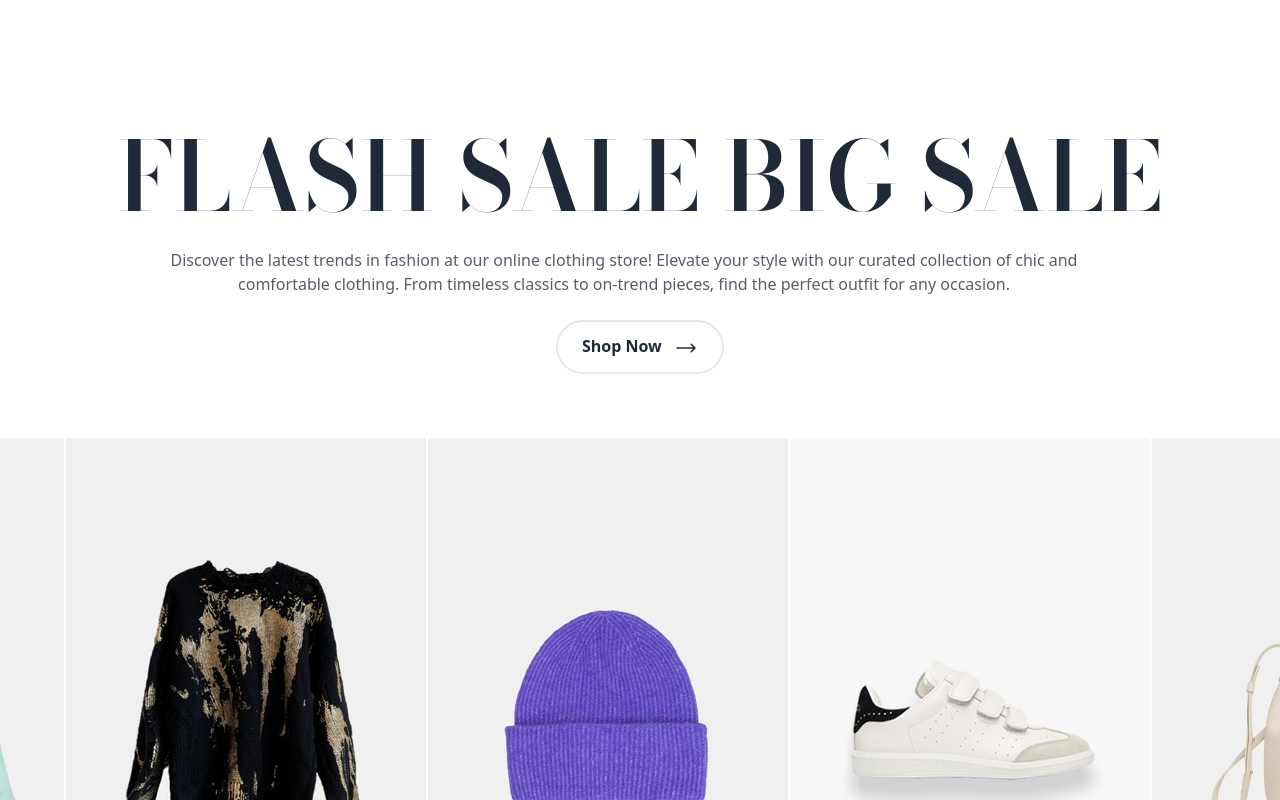
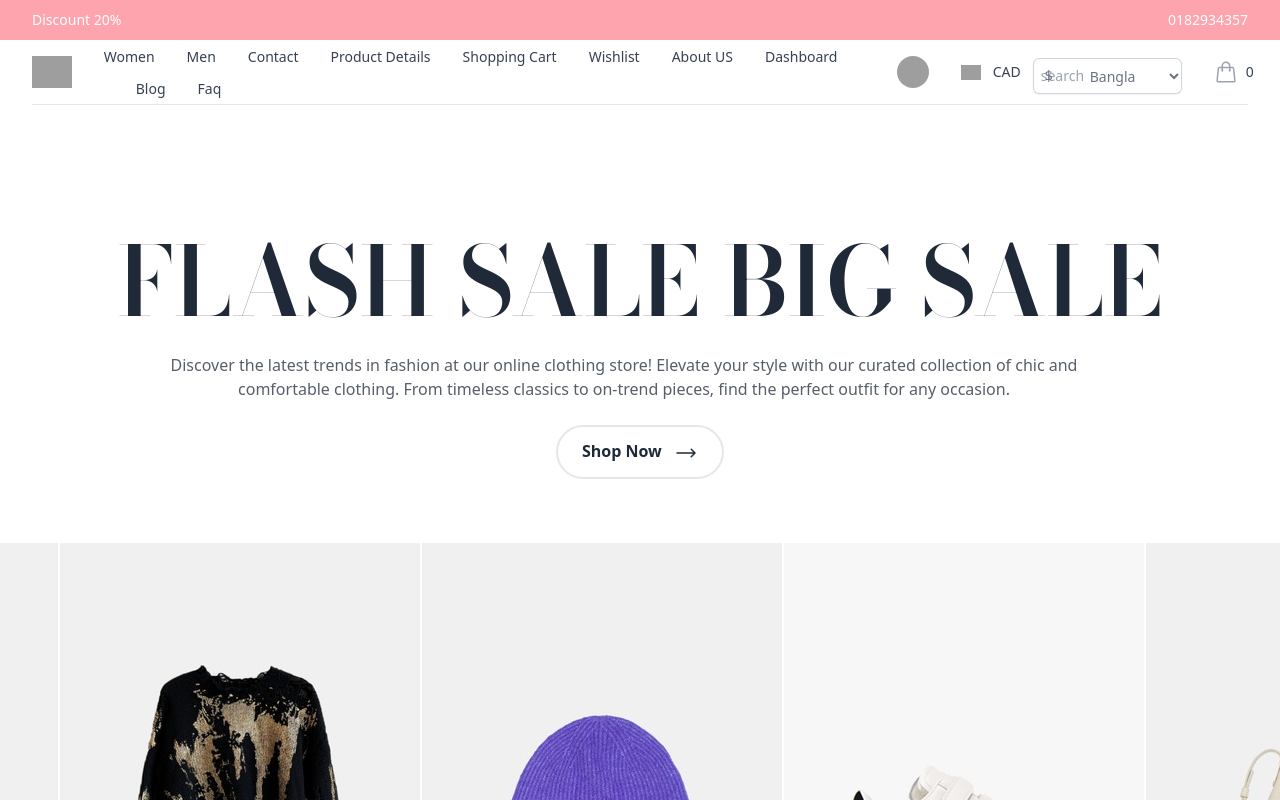
Before and after one commit to Mostafizur-Pro/tech-gear-main, a Next.js app: page / in a window 1280 px wide. Shown: the top 800 px of the page. Built offline with nearby package versions, Linux system fonts and the light colour scheme; grey boxes are pictures that could not be loaded.

Commit message:
hero section done

```diff
--- a/src/components/HomePage/HeroSection.tsx
+++ b/src/components/HomePage/HeroSection.tsx
@@ -75,7 +75,6 @@ const HeroSection = () => {
             image: productImage07,
             category: "Unisex",
         },
-        // Add more clothing products as needed
     ];
 
     return (
@@ -105,7 +104,7 @@ const HeroSection = () => {
             <div className="">
                 <Marquee pauseOnHover={true}>
                     {products.map((product) => (
-                        <div className="ps-0.5" key={product.id}>
+                        <div className="ps-0.5 " key={product.id}>
                             <Image
                                 className="md:h-auto h-80 w-auto"
                                 src={product.image}
--- a/src/components/Layouts/MainLayout.tsx
+++ b/src/components/Layouts/MainLayout.tsx
@@ -9,7 +9,7 @@ type MainLayoutProps = {
 const MainLayout: React.FC<MainLayoutProps> = ({ children }) => {
     return (
         <div>
-            {/* <Navbar /> */}
+            <Navbar />
             <div>{children}</div>
             <Footer />
         </div>
```
